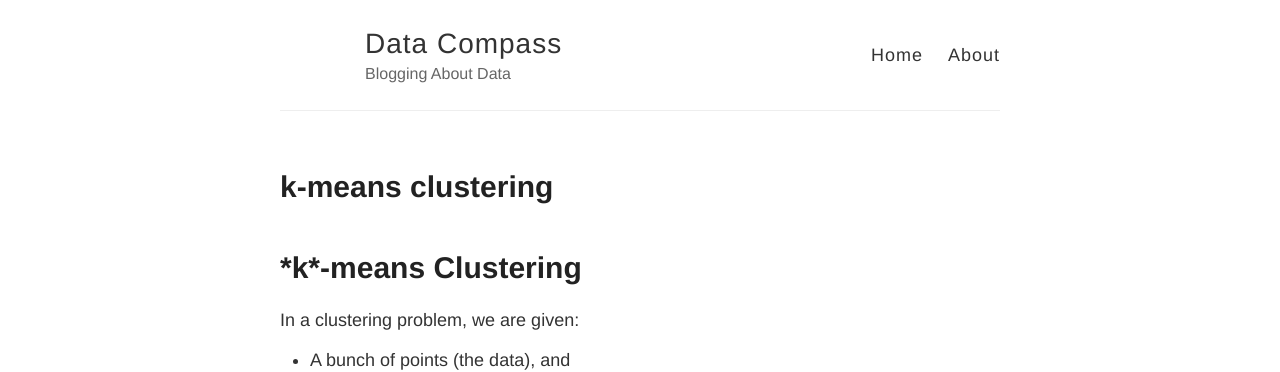
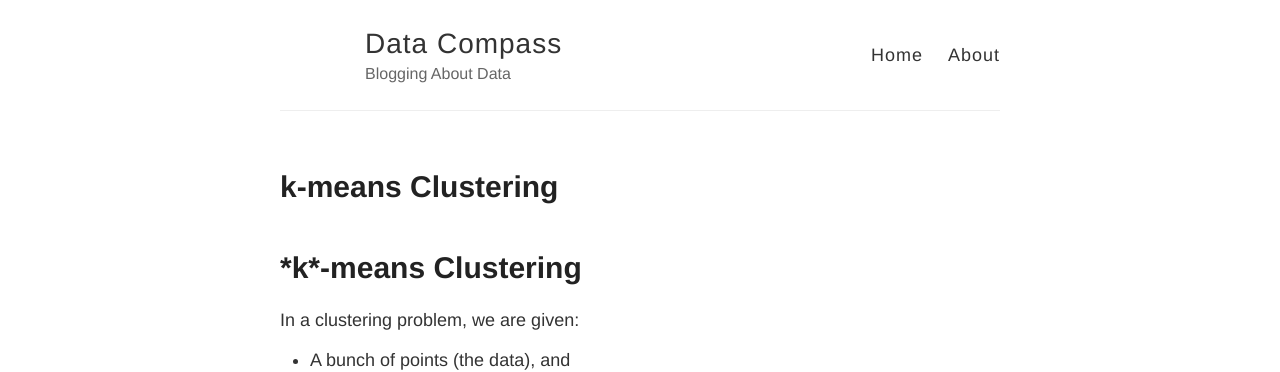
Before and after one commit to datacompass/datacompass.github.io, a Jekyll site: the page built from _posts/2017-8-16-k-means-clustering.md, in a window 1280 px wide. Shown: the top 372 px of the page. Built offline with Jekyll 4.4.1, drawn with Linux system fonts in a browser that asks for light colours.

```diff
--- a/_posts/2017-8-16-k-means-clustering.md
+++ b/_posts/2017-8-16-k-means-clustering.md
@@ -1,7 +1,7 @@
 ---
 layout: post
 use_math: true
-title: k-means clustering
+title: k-means Clustering
 ---
 
 <h1> *k*-means Clustering </h1>
```
